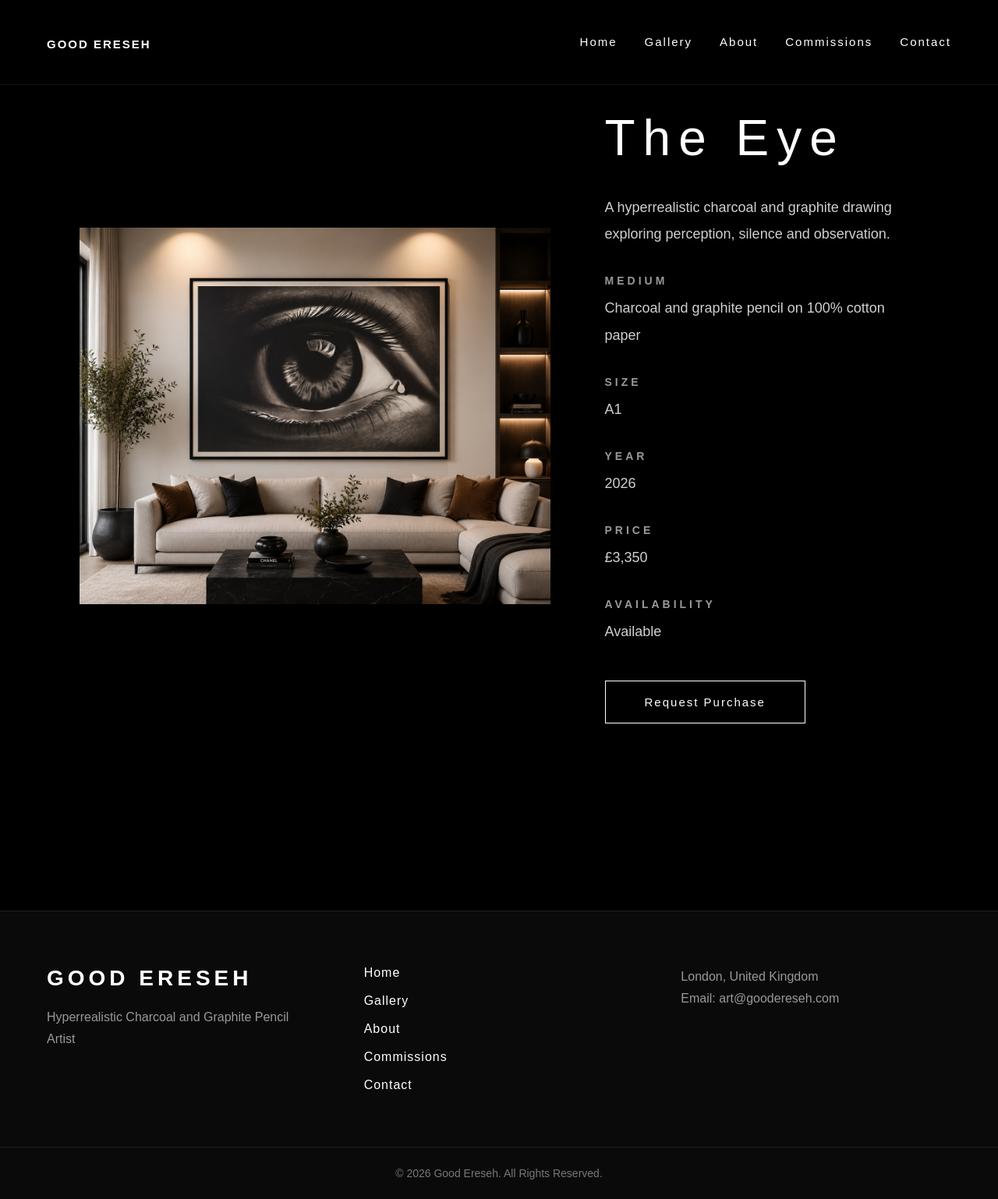
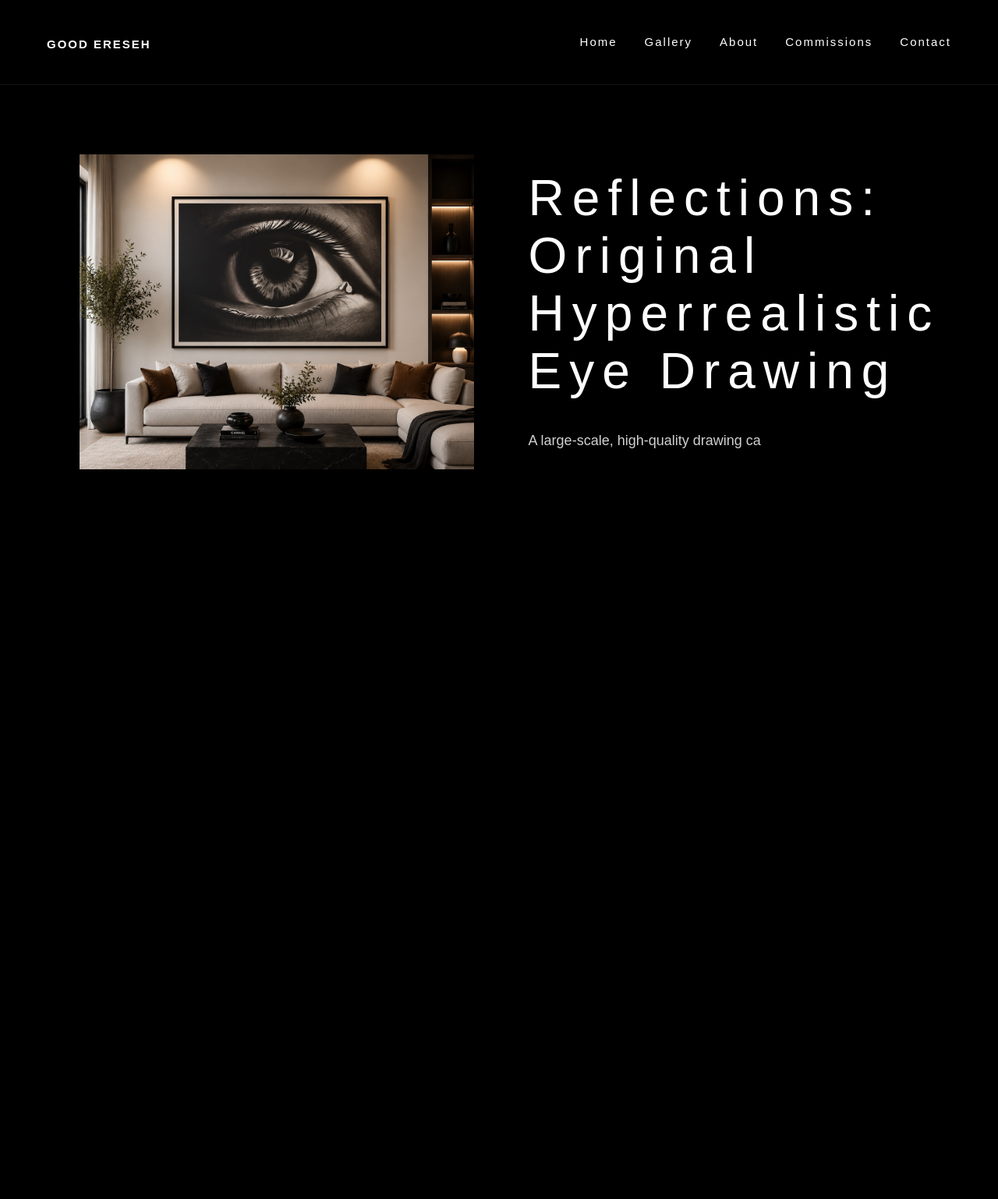
Before and after one commit to wudixo/goodereseh-website, a plain HTML site: page artworks/eye.html in a window 1280 px wide. Shown: the whole page at 78% size. After the commit the page ends 800 px from the top, so only its background shows below. Drawn offline with Linux system fonts and the light colour scheme.

Commit message:
Updating

```diff
--- a/artworks/eye.html
+++ b/artworks/eye.html
@@ -6,7 +6,11 @@
 <meta charset="UTF-8">
 <meta name="viewport" content="width=device-width, initial-scale=1.0">
 
-<title>The Eye | Good Ereseh</title>
+<title>Reflections: Original Hyperrealistic Eye Drawing | Good Ereseh</title>
+
+
+<meta name="description" content="A large-scale, museum-quality hyperrealistic eye drawing capturing intricate detail and emotion through graphite and charcoal pencil. An original handmade artwork exploring vulnerability, perception and human emotion.">
+
 
 <link rel="stylesheet" href="../css/style.css">
 
@@ -21,7 +25,11 @@
 <nav>
 
 <div class="logo">
-<a href="../index.html">GOOD ERESEH</a>
+
+<a href="../index.html">
+GOOD ERESEH
+</a>
+
 </div>
 
 
@@ -45,170 +53,34 @@
 
 
 
+
 <section class="artwork-detail">
+
 
 
 <div class="artwork-image">
 
-<img src="../images/artwork/eye.jpg" alt="The Eye charcoal artwork">
 
-</div>
-
-
-
-<div class="artwork-info">
-
-<h1>
-The Eye
-</h1>
-
-
-<p>
-A hyperrealistic charcoal and graphite drawing exploring perception, silence and observation.
-</p>
-
-
-
-<h3>
-Medium
-</h3>
-
-<p>
-Charcoal and graphite pencil on 100% cotton paper
-</p>
-
-
-
-<h3>
-Size
-</h3>
-
-<p>
-A1
-</p>
-
-
-
-<h3>
-Year
-</h3>
-
-<p>
-2026
-</p>
-
-
-
-<h3>
-Price
-</h3>
-
-<p>
-£3,350
-</p>
-
-
-
-<h3>
-Availability
-</h3>
-
-<p>
-Available
-</p>
-
-
-
-<a href="../contact.html?artwork=The%20Eye" class="purchase-button">
-Request Purchase
-</a>
-
-
-</div>
-
-
-</section>
-
-
-
-
-<footer>
-
-<div class="footer-container">
-
-
-<div class="footer-brand">
-
-<h2>
-<a href="../index.html">
-GOOD ERESEH
-</a>
-</h2>
-
-<p>
-Hyperrealistic Charcoal and Graphite Pencil Artist
-</p>
-
-</div>
-
-
-
-<div class="footer-links">
-
-<a href="../index.html">
-Home
-</a>
-
-<a href="../gallery.html">
-Gallery
-</a>
-
-<a href="../about.html">
-About
-</a>
-
-<a href="../commissions.html">
-Commissions
-</a>
-
-<a href="../contact.html">
-Contact
-</a>
-
-</div>
-
-
-
-<div class="footer-contact">
-
-<p>
-London, United Kingdom
-</p>
-
-<p>
-Email: art@goodereseh.com
-</p>
-
-</div>
+<img
+src="../images/artwork/eye.jpg"
+alt="Reflections Original Hyperrealistic Eye Drawing">
 
 
 </div>
 
 
 
-<div class="footer-bottom">
-
-<p>
-© 2026 Good Ereseh. All Rights Reserved.
-</p>
-
-</div>
 
 
-</footer>
+<div class="artwork-info">
 
 
 
-</body>
+<h1>
+Reflections: Original Hyperrealistic Eye Drawing
+</h1>
 
-</html>
+
+
+<p>
+A large-scale, high-quality drawing ca
```
Also changed, not shown: artworks/abstract.html (+15 -140 lines), artworks/fela.html (added, +318 -0 lines).
